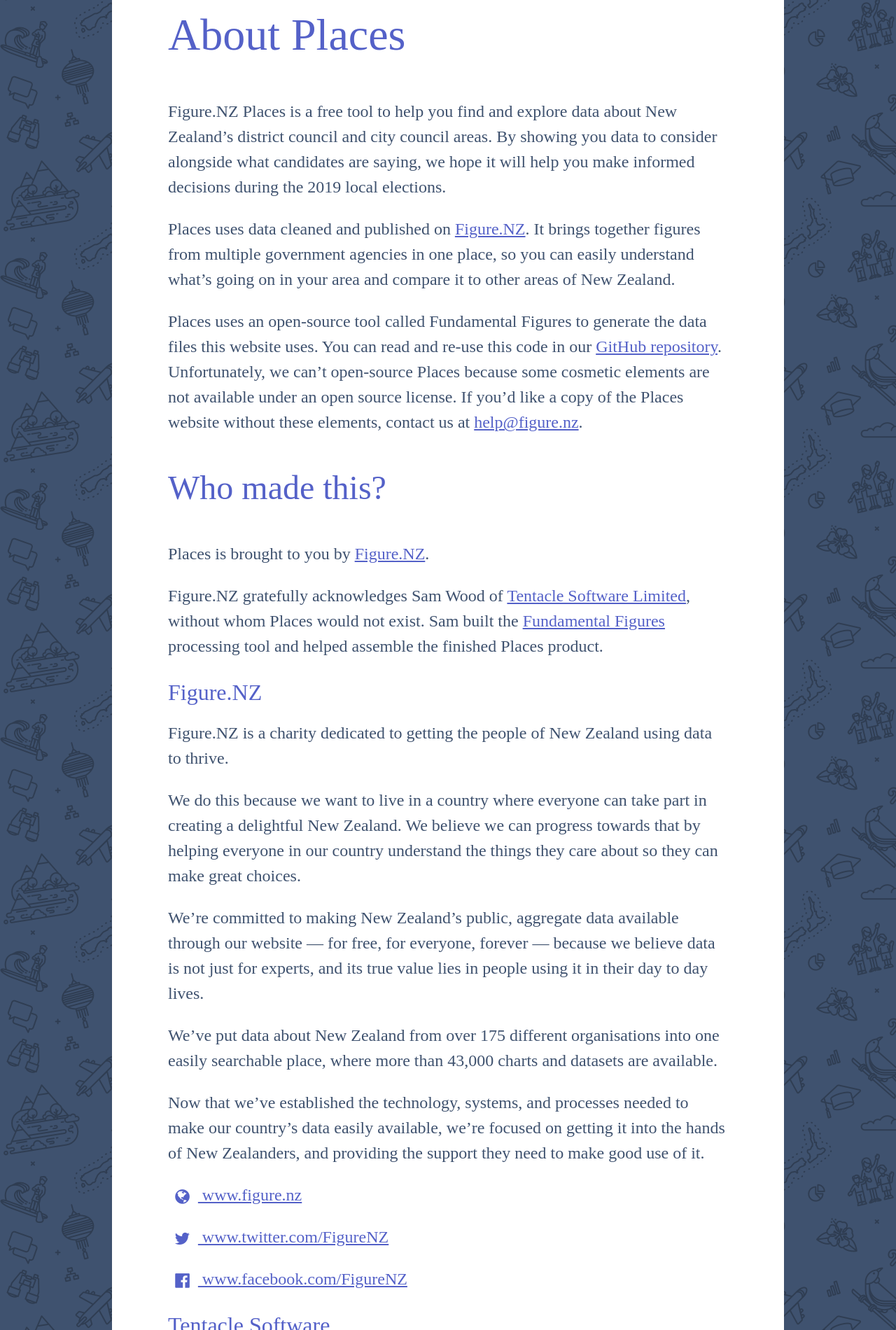
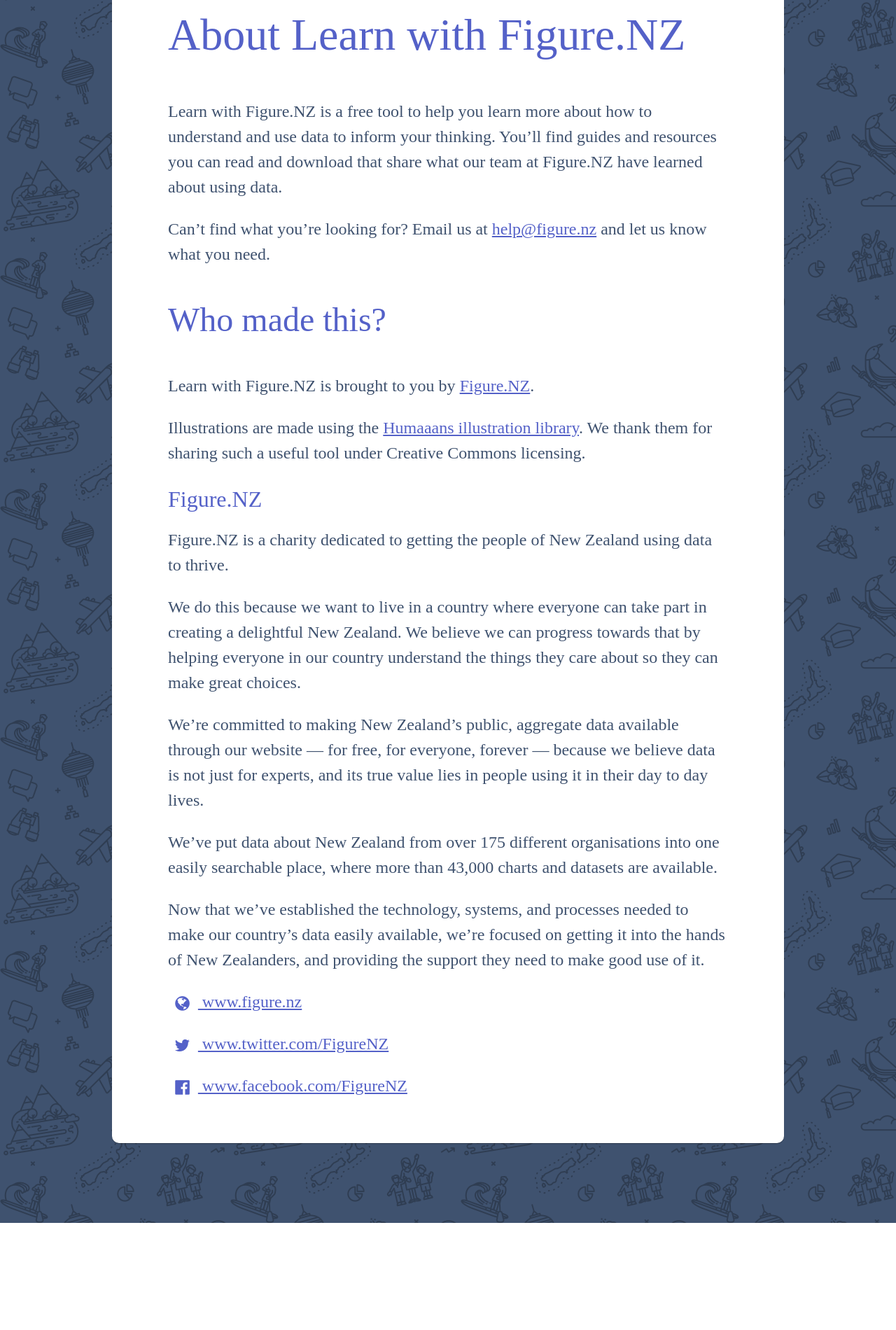
Before and after one commit to figurenz/microsite-learn, a Jekyll site: the page built from about.md, in a window 1280 px wide. Shown: the part 603-2503 px from the top of the page at 70% size. Built offline with Jekyll 4.4.1, drawn with Linux system fonts in a browser that asks for light colours; some web fonts are replaced; some of the changed text lies outside the part shown.

Commit message:
update about page

```diff
--- a/about.md
+++ b/about.md
@@ -4,19 +4,17 @@ title: About
 isHome: true
 ---
 
-# About Places
+# About Learn with Figure.NZ
 
-Figure.NZ Places is a free tool to help you find and explore data about New Zealand’s district council and city council areas. By showing you data to consider alongside what candidates are saying, we hope it will help you make informed decisions during the 2019 local elections.
+Learn with Figure.NZ is a free tool to help you learn more about how to understand and use data to inform your thinking. You'll find guides and resources you can read and download that share what our team at Figure.NZ have learned about using data.
 
-Places uses data cleaned and published on [Figure.NZ](https://figure.nz). It brings together figures from multiple government agencies in one place, so you can easily understand what’s going on in your area and compare it to other areas of New Zealand.
-
-Places uses an open-source tool called Fundamental Figures to generate the data files this website uses. You can read and re-use this code in our [GitHub repository](https://github.com/WikiNewZealand/fundamental-figures). Unfortunately, we can’t open-source Places because some cosmetic elements are not available under an open source license. If you’d like a copy of the Places website without these elements, contact us at <help@figure.nz>.
+Can't find what you're looking for? Email us at <help@figure.nz> and let us know what you need.
 
 ## Who made this?
 
-Places is brought to you by [Figure.NZ](https://figure.nz).
+Learn with Figure.NZ is brought to you by [Figure.NZ](https://figure.nz).
 
-Figure.NZ gratefully acknowledges Sam Wood of [Tentacle Software Limited](http://www.tentaclesoftware.com/), without whom Places would not exist. Sam built the [Fundamental Figures](https://github.com/WikiNewZealand/fundamental-figures) processing tool and helped assemble the finished Places product.
+Illustrations are made using the [Humaaans illustration library](https://www.humaaans.com/). We thank them for sharing such a useful tool under Creative Commons licensing.
 
 ### Figure.NZ
 
@@ -35,11 +33,3 @@ Now that we’ve established the technology, systems, and processes needed to ma
 [<i class="fa fa-twitter fa-fw" aria-hidden="true"></i> www.twitter.com/FigureNZ](https://twitter.com/FigureNZ)
 
 [<i class="fa fa-facebook-official fa-fw" aria-hidden="true"></i> www.facebook.com/FigureNZ](https://facebook.com/FigureNZ)
-
-### Tentacle Software
-
-Tentacle Software is a software development company based in Auckland, New Zealand. They make cool stuff for the web.
-
-[<i class="fa fa-globe fa-fw" aria-hidden="true"></i> www.tentaclesoftware.com/](http://tentaclesoftware.com)
-
-[<i class="fa fa-twitter fa-fw" aria-hidden="true"></i> www.twitter.com/tentaclesoft](https://twitter.com/tentaclesoft)
```
Also changed, not shown: 1 other file.
